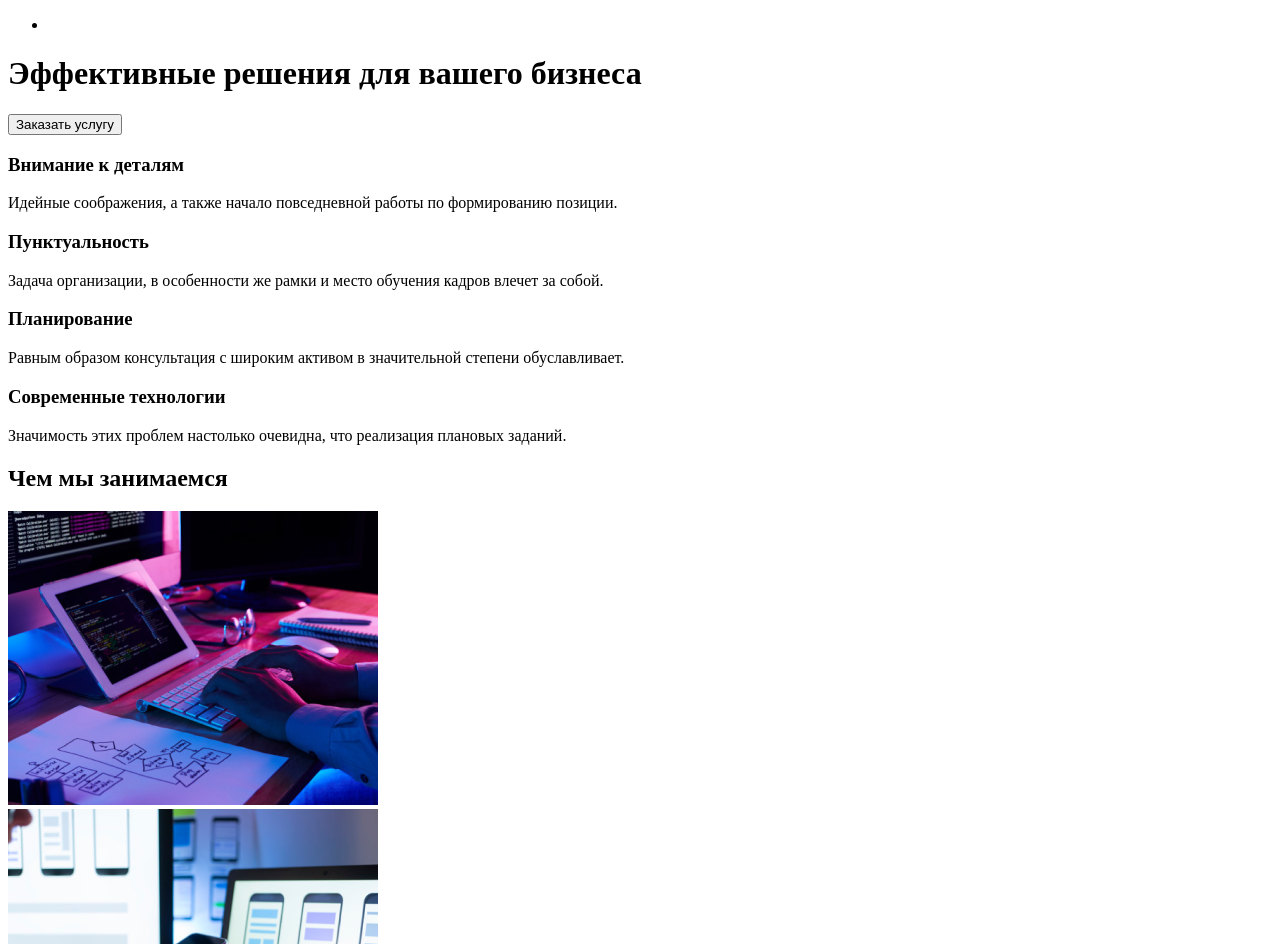
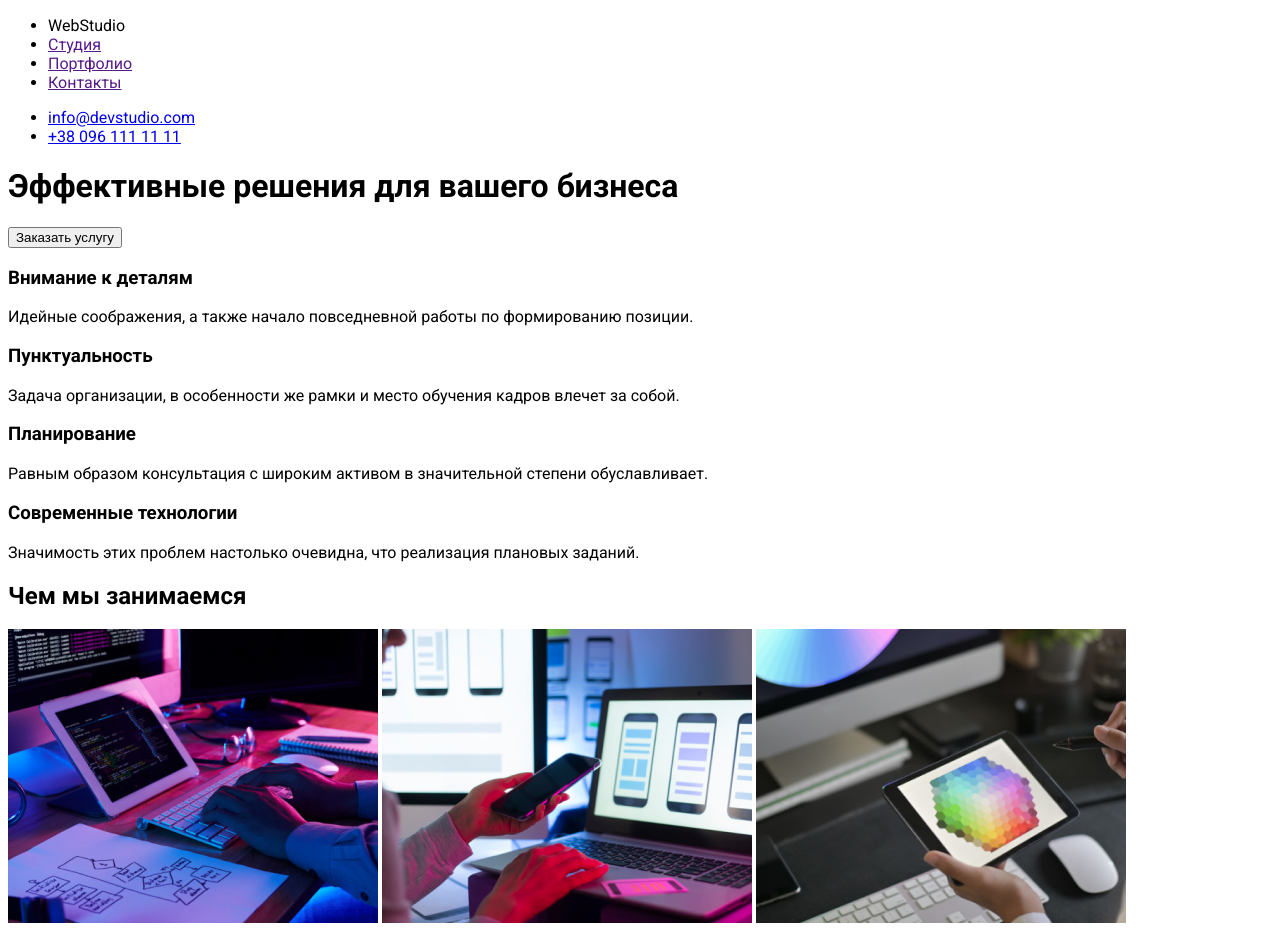
Before and after one commit to andrij0/go_it, a plain HTML site: page index.html in a window 1280 px wide. Shown: the top 944 px of the page. Drawn offline with Linux system fonts and the light colour scheme.

Commit message:
html end

```diff
--- a/css/style.css
+++ b/css/style.css
@@ -0,0 +1,3 @@
+body{
+    font-family: 'Roboto', sans-serif;
+}
--- a/index.html
+++ b/index.html
@@ -6,14 +6,28 @@
     <meta name="viewport" content="width=device-width, initial-scale=1.0">
     <title>WebStudio</title>
     <link rel="stylesheet" href="css/style.css">
+    <link rel="preconnect" href="https://fonts.googleapis.com">
+    <link rel="preconnect" href="https://fonts.gstatic.com" crossorigin>
+    <link href="https://fonts.googleapis.com/css2?family=Roboto:wght@100;300;400;500;700;900&display=swap" rel="stylesheet">
 </head>
 <body>
 
     <!-- header -->
     <head>
-        <ul>
-            <li></li>
-        </ul>
+        <div>
+            <nav>
+                <ul>
+                    <li> <a style=" text-decoration: none; href="index.html">WebStudio</a> </li>
+                    <li><a href="">Студия</a></li>
+                    <li><a href="">Портфолио</a></li>
+                    <li><a href="">Контакты</a></li>
+                </ul>
+            </nav>
+            <ul>
+                <li><a href="mailto:info@devstudio.com">info@devstudio.com</a></li>
+                <li><a href="tel:+38 096 111 11 11">+38 096 111 11 11</a></li>
+            </ul>
+        </div>
     </head>
     <!-- /header -->
 
@@ -22,9 +36,7 @@
         <!-- Block 1 -->
         <div>
             <h1>Эффективные решения для вашего бизнеса</h1>
-            <button>
-                Заказать услугу
-            </button>
+            <input type="button" value="Заказать услугу">
         </div>
         <!-- block1 -->
 
@@ -54,9 +66,9 @@
             <div>
             <h2>Чем мы занимаемся</h2>
                 <div>
-                    <div><img src="image/img.png" alt="photo"></div>
-                    <div><img src="image/box 2.png" alt="photo2"></div>
-                    <div><img src="image/box 3.png" alt="photo3"></div>
+                    <img src="image/img.png" alt="photo" width="370">
+                    <img src="image/box 2.png" alt="photo2" width="370">
+                    <img src="image/box 3.png" alt="photo3" width="370">
                 </div>
             </div>
         </div>
@@ -67,22 +79,22 @@
             <h2>Наша команда</h2>
             <div>
                 <div>
-                    <img src="image/img.jpg" alt="Игорь Демьяненко фото">
+                    <img src="image/img.jpg" alt="Игорь Демьяненко фото" width="260">
                     <h3>Игорь Демьяненко</h3>
                     <p>Product Designer</p>
                 </div>
                 <div>
-                    <img src="image/img2.jpg" alt="Ольга Репина фото">
+                    <img src="image/img2.jpg" alt="Ольга Репина фото" width="260">
                     <h3>Ольга Репина</h3>
                     <p>Frontend Developer</p>
                 </div>
                 <div>
-                    <img src="image/img3.jpg" alt="Игорь Демьяненко фото">
+                    <img src="image/img3.jpg" alt="Игорь Демьяненко фото" width="260">
                     <h3>Николай Тарасов</h3>
                     <p>Marketing</p>
                 </div>
                 <div>
-                    <img src="image/img4.jpg" alt="Михаил Ермаков фото">
+                    <img src="image/img4.jpg" alt="Михаил Ермаков фото" width="260">
                     <h3>Михаил Ермаков</h3>
                     <p>UI Designer</p>
                 </div>
@@ -94,10 +106,11 @@
 
     <!-- Footer -->
     <footer id="contacts">
-        <a href="index.html"><img src="image/WebStudio_color.svg" alt="WebStudio"></a>
+        <a href="index.html"> <span style="color: #2196F3 ;">Web</span>Studio </a>
         <div>
             <address>г. Киев, пр-т Леси Украинки, 26</address>
             <a href="mailto:info@example.com">info@example.com</a>
+            <br>
             <a href="tel:+38 099 111 11 11">+38 099 111 11 11</a>
         </div>
     </footer>
```
